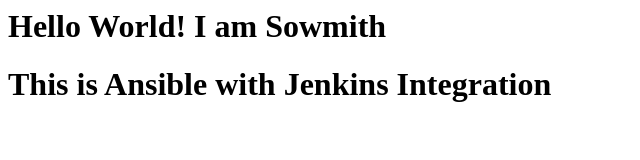
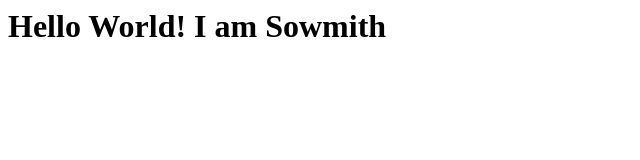
Before and after one commit to sowmithpuvvadi/master, a plain HTML site: page index.html in a window 1280 px wide. Shown: the whole page, without its empty margins (0-640 px from the left). Drawn offline with Linux system fonts and the light colour scheme.

Commit message:
Update index.html

```diff
--- a/index.html
+++ b/index.html
@@ -3,6 +3,5 @@
  </head>
   <body>
    <h1>Hello World! I am Sowmith<h1>
-    <p1> This is Ansible with Jenkins Integration<p1>
  </body>
 </html>
```
